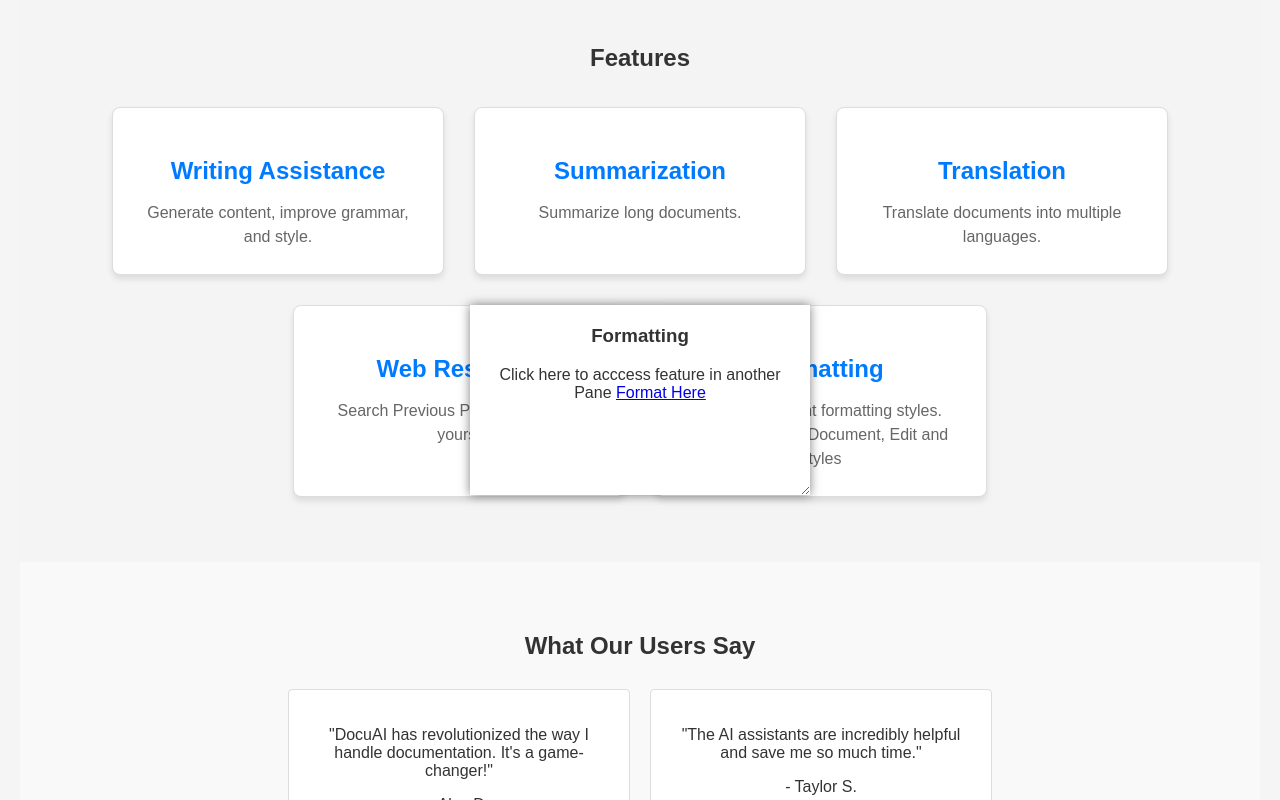
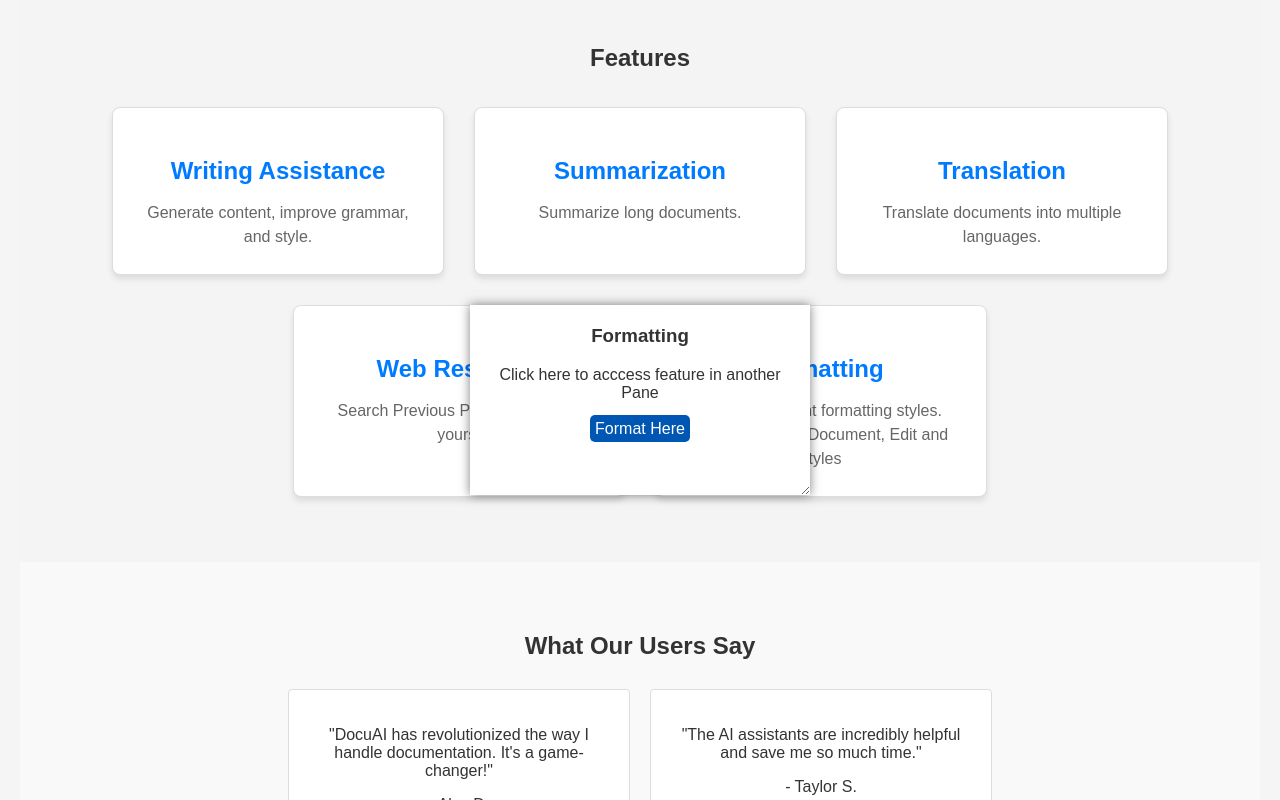
Before and after one commit to Engr-Samson-Beloved/Docu-AI, a plain HTML site: page index.html in a window 1280 px wide. Both pictures are taken after a click on the element 821 px from the left and 848 px from the top of the page. Shown: the part 448-1248 px from the top of the page. Drawn offline with Linux system fonts and the light colour scheme.

Commit message:
Add files via upload

```diff
--- a/index.html
+++ b/index.html
@@ -283,7 +283,7 @@
       <div id="formatting" class="feature-popup hidden">
         <h3>Formatting</h3>
         <p style="font-family: Arial, Helvetica, sans-serif ;">
-          Click here to acccess feature in another Pane <a href="format.html">Format Here</a>
+          Click here to acccess feature in another Pane <br><br><a style="color: white; text-decoration: none; background-color: #0056b3; border-radius: 5px; padding: 5px;" href="format.html">Format Here</a>
         </p>
       </div>
 
```
